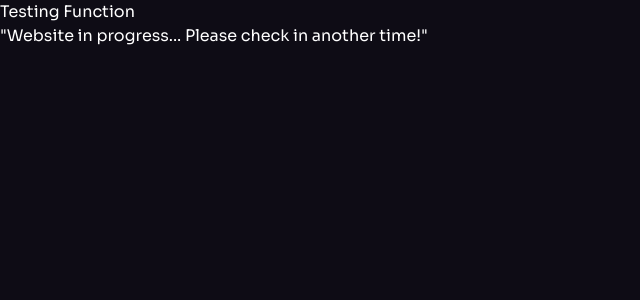
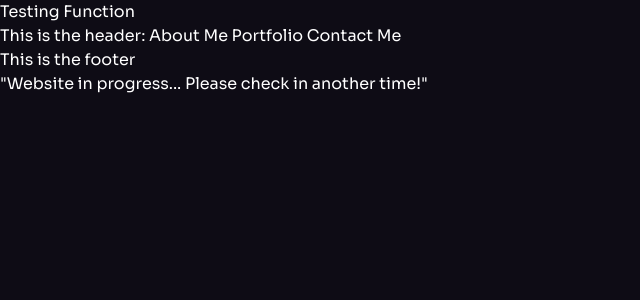
Before and after one commit to BrettTheHobbit/BrettTheHobbit.github.io, a React (Vite) app: page / in a window 1280 px wide. Shown: the top 300 px of the page, without its empty margins (0-640 px from the left). Built offline with nearby package versions, Linux system fonts and the light colour scheme.

Commit message:
[FIX] - Fixed return error

```diff
--- a/package.json
+++ b/package.json
@@ -25,6 +25,6 @@
     "eslint-plugin-react-refresh": "^0.4.7",
     "postcss": "^8.4.38",
     "tailwindcss": "^3.4.4",
-    "vite": "^5.3.1"
+    "vite": "^5.3.5"
   }
 }
--- a/src/App.jsx
+++ b/src/App.jsx
@@ -1,10 +1,16 @@
-import ButtonGradient from './assets/svg/ButtonGradient';
-import Button from "./components/Button";
+//import ButtonGradient from './assets/svg/ButtonGradient';
+//import Button from "./components/Button";
+import Header from "./components/Header";
+import Footer from "./components/Footer";
 
 const App = () => {
 
-  return (
-    <h1>Testing Function</h1>
+  return (//only displays bottom most element???????
+    <>
+      <h1>Testing Function</h1>
+      <Header/>
+      <Footer/>
+    </>
   )
 
 }
--- /dev/null
+++ b/src/components/Footer.jsx
@@ -0,0 +1,9 @@
+import React from 'react'
+
+const Footer = () => {
+  return (
+    <h1>This is the footer</h1>
+  )
+}
+
+export default Footer
--- a/src/components/Header.jsx
+++ b/src/components/Header.jsx
@@ -1,11 +1,9 @@
 import React from 'react'
-//import {  logo  } from "../assets";
-import { brainwave } from "../assets";
 
-/*const Header = () => {
+const Header = () => {
   return (
+    <h1>This is the header:  About Me   Portfolio   Contact Me</h1>
+  )
+}
 
-  )
-}*/
-
-//export default Header
+export default Header
```
Also changed, not shown: 1 other file (tests, documents, lock files or other folders).
